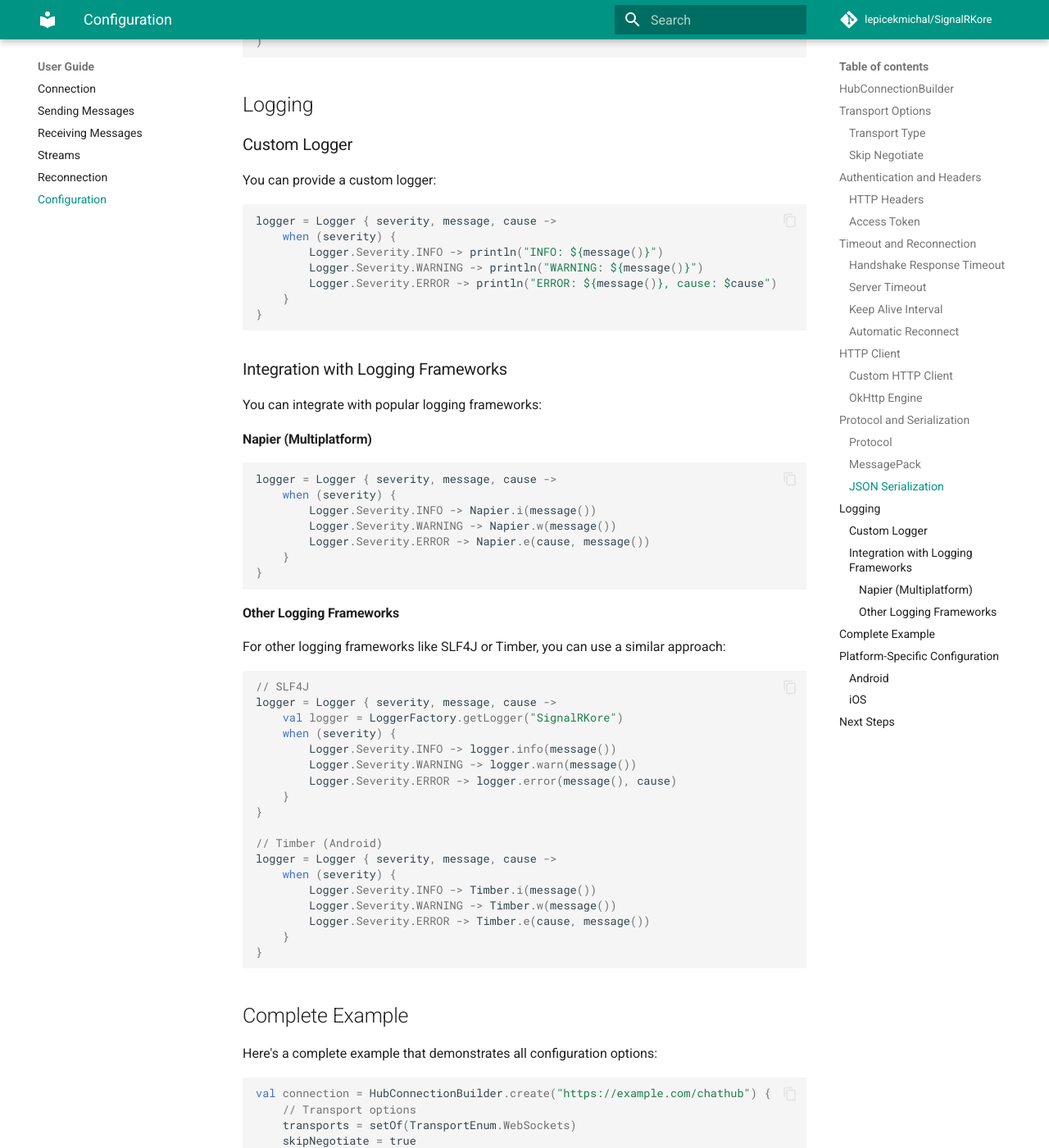
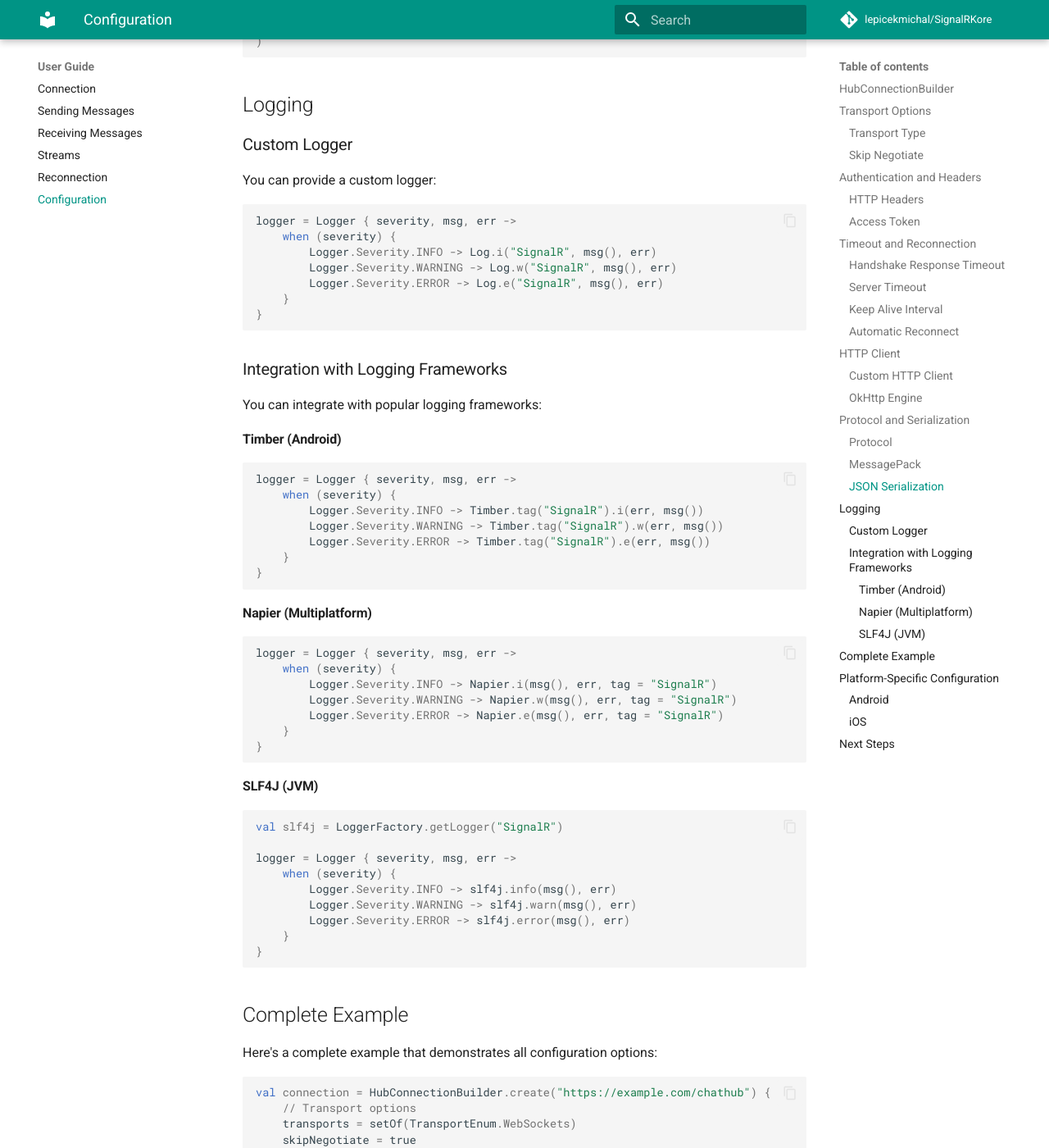
Before and after one commit to lepicekmichal/SignalRKore, an MkDocs documentation site: the page built from docs/user-guide/configuration.md, in a window 1280 px wide and 1400 px high, scrolled down 5241 px. Shown: the whole window at 82% size. Built offline with MkDocs 1.6.1 and Material for MkDocs 9.7.7, drawn with Linux system fonts in a browser that asks for light colours; comment, search, counter and statistics services are not loaded; some of the changed text lies outside the part shown.

Commit message:
use platform loggers in the docs logging examples
The logger examples printed with println, so errors did not show up as
errors in the console. They now use android Log, and the logging
frameworks section has separate Timber, Napier and SLF4J examples that
pass the throwable at every level. The Napier example had the message
and throwable swapped.

Co-Authored-By: Claude Opus 5.5 <noreply@anthropic.com>

````diff
--- a/docs/user-guide/configuration.md
+++ b/docs/user-guide/configuration.md
@@ -240,11 +240,11 @@ protocol = JsonHubProtocol(
 You can provide a custom logger:
 
 ```kotlin
-logger = Logger { severity, message, cause ->
+logger = Logger { severity, msg, err ->
     when (severity) {
-        Logger.Severity.INFO -> println("INFO: ${message()}")
-        Logger.Severity.WARNING -> println("WARNING: ${message()}")
-        Logger.Severity.ERROR -> println("ERROR: ${message()}, cause: $cause")
+        Logger.Severity.INFO -> Log.i("SignalR", msg(), err)
+        Logger.Severity.WARNING -> Log.w("SignalR", msg(), err)
+        Logger.Severity.ERROR -> Log.e("SignalR", msg(), err)
     }
 }
 ```
@@ -253,39 +253,40 @@ logger = Logger { severity, message, cause ->
 
 You can integrate with popular logging frameworks:
 
-#### Napier (Multiplatform)
+#### Timber (Android)
 
 ```kotlin
-logger = Logger { severity, message, cause ->
+logger = Logger { severity, msg, err ->
     when (severity) {
-        Logger.Severity.INFO -> Napier.i(message())
-        Logger.Severity.WARNING -> Napier.w(message())
-        Logger.Severity.ERROR -> Napier.e(cause, message())
+        Logger.Severity.INFO -> Timber.tag("SignalR").i(err, msg())
+        Logger.Severity.WARNING -> Timber.tag("SignalR").w(err, msg())
+        Logger.Severity.ERROR -> Timber.tag("SignalR").e(err, msg())
     }
 }
 ```
 
-#### Other Logging Frameworks
-
-For other logging frameworks like SLF4J or Timber, you can use a similar approach:
+#### Napier (Multiplatform)
 
 ```kotlin
-// SLF4J
-logger = Logger { severity, message, cause ->
-    val logger = LoggerFactory.getLogger("SignalRKore")
+logger = Logger { severity, msg, err ->
     when (severity) {
-        Logger.Severity.INFO -> logger.info(message())
-        Logger.Severity.WARNING -> logger.warn(message())
-        Logger.Severity.ERROR -> logger.error(message(), cause)
+        Logger.Severity.INFO -> Napier.i(msg(), err, tag = "SignalR")
+        Logger.Severity.WARNING -> Napier.w(msg(), err, tag = "SignalR")
+        Logger.Severity.ERROR -> Napier.e(msg(), err, tag = "SignalR")
     }
 }
+```
 
-// Timber (Android)
-logger = Logger { severity, message, cause ->
+#### SLF4J (JVM)
+
+```kotlin
+val slf4j = LoggerFactory.getLogger("SignalR")
+
+logger = Logger { severity, msg, err ->
     when (severity) {
-        Logger.Severity.INFO -> Timber.i(message())
-        Logger.Severity.WARNING -> Timber.w(message())
-        Logger.Severity.ERROR -> Timber.e(cause, message())
+        Logger.Severity.INFO -> slf4j.info(msg(), err)
+        Logger.Severity.WARNING -> slf4j.warn(msg(), err)
+        Logger.Severity.ERROR -> slf4j.error(msg(), err)
     }
 }
 ```
@@ -326,11 +327,11 @@ val connection = HubConnectionBuilder.create("https://example.com/chathub") {
     )
 
     // Logging
-    logger = Logger { severity, message, cause ->
+    logger = Logger { severity, msg, err ->
         when (severity) {
-            Logger.Severity.INFO -> println("INFO: ${message()}")
-            Logger.Severity.WARNING -> println("WARNING: ${message()}")
-            Logger.Severity.ERROR -> println("ERROR: ${message()}, cause: $cause")
+            Logger.Severity.INFO -> Log.i("SignalR", msg(), err)
+            Logger.Severity.WARNING -> Log.w("SignalR", msg(), err)
+            Logger.Severity.ERROR -> Log.e("SignalR", msg(), err)
         }
     }
 }
````
Also changed, not shown: docs/api/hub-connection-builder.md (+8 -8 lines), docs/user-guide/connection.md (+4 -4 lines).
